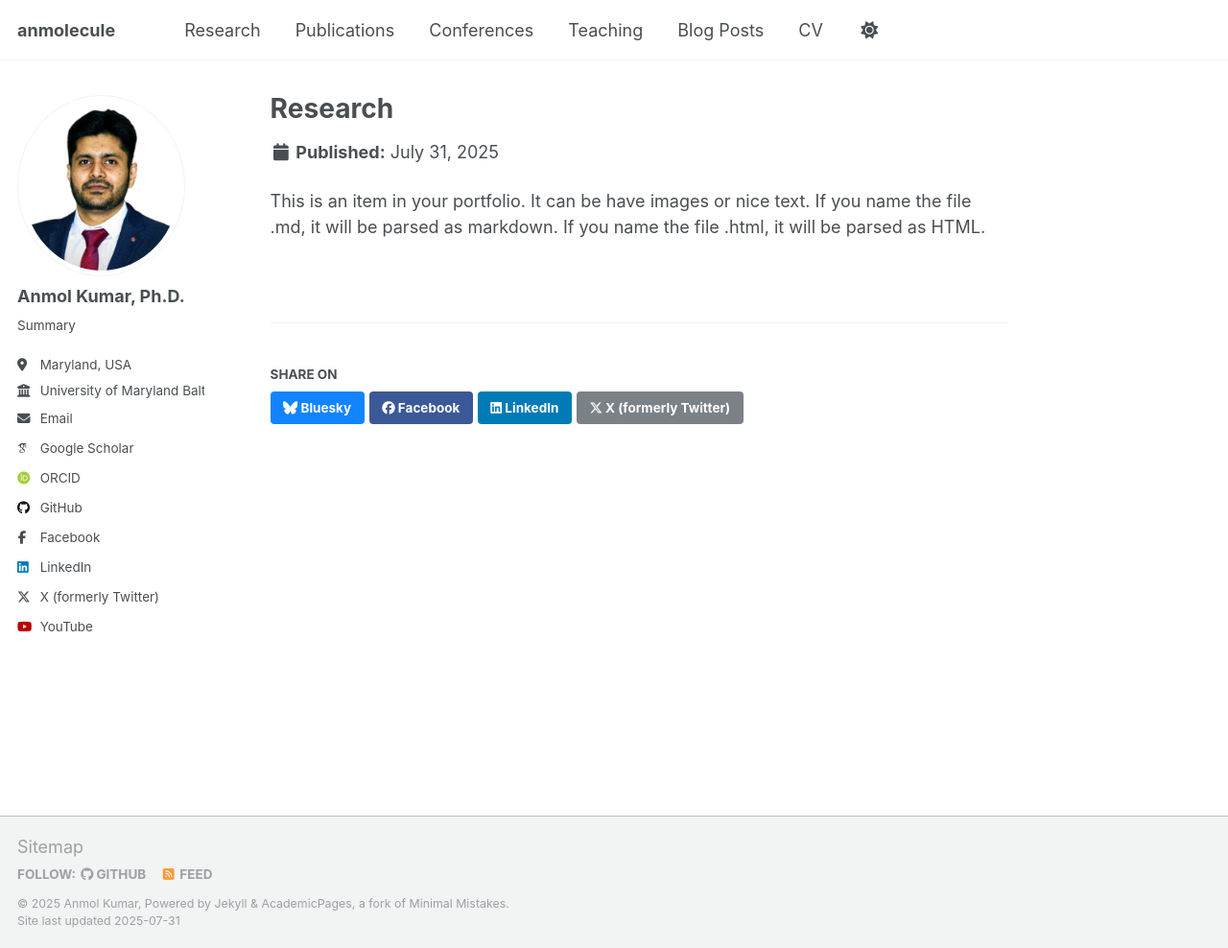
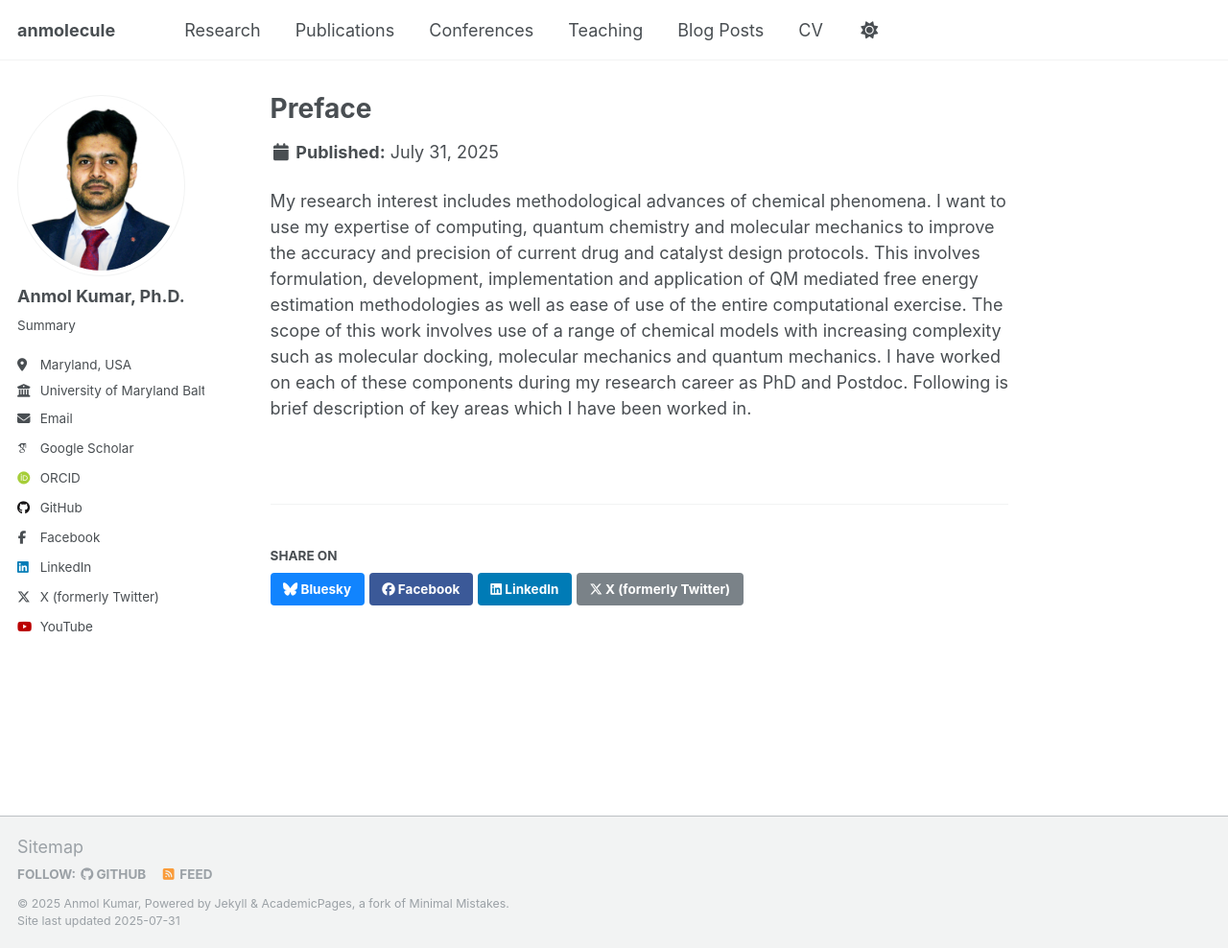
Before and after one commit to anmolecule/anmolecule.github.io, a Jekyll site: the page built from _research/research.md, in a window 1280 px wide and 988 px high. Shown: the whole window at 96% size. Built offline with Jekyll 4.4.1, drawn with Linux system fonts in a browser that asks for light colours; some web fonts are replaced; a script that is not in the unit is left out.

Commit message:
content research

```diff
--- a/_research/research.md
+++ b/_research/research.md
@@ -1,7 +1,7 @@
 ---
-title: "Research"
+title: "Preface"
 excerpt: "NDDDDDDDDDD"
 collection: research
 ---
 
-This is an item in your portfolio. It can be have images or nice text. If you name the file .md, it will be parsed as markdown. If you name the file .html, it will be parsed as HTML.
+My research interest includes methodological advances of chemical phenomena. I want to use my expertise of computing, quantum chemistry and molecular mechanics to improve the accuracy and precision of current drug and catalyst design protocols. This involves formulation, development, implementation and application of QM mediated free energy estimation methodologies as well as ease of use of the entire computational exercise. The scope of this work involves use of a range of chemical models with increasing complexity such as molecular docking, molecular mechanics and quantum mechanics. I have worked on each of these components during my research career as PhD and Postdoc. Following is brief description of key areas which I have been worked in.
```
